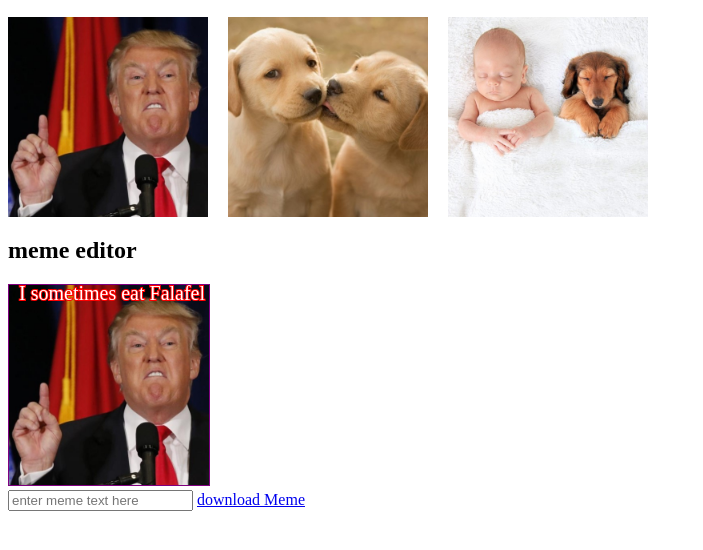
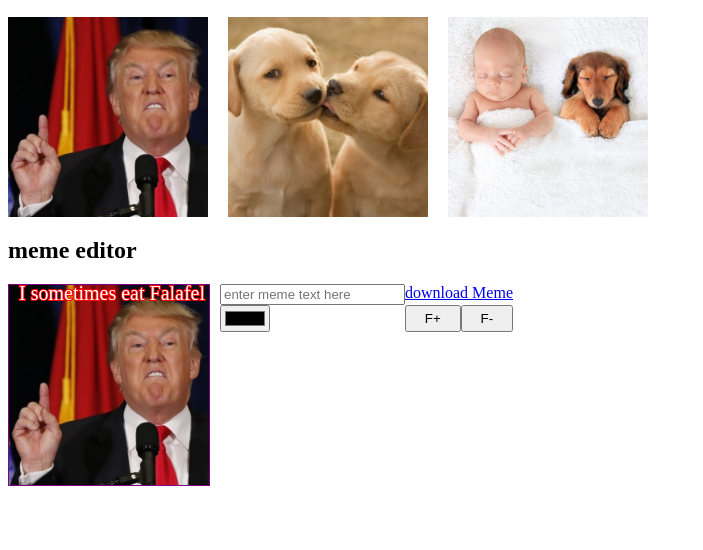
Before and after one commit to OferKoren/memeGen, a plain HTML site: page index.html in a window 1280 px wide. Shown: the part 110-660 px from the top of the page, without its empty margins (0-703 px from the left). Drawn offline with Linux system fonts and the light colour scheme.

Commit message:
Add colorPicker and font size change

```diff
--- a/css/basics/layout.css
+++ b/css/basics/layout.css
@@ -5,3 +5,17 @@
     gap: 20px;
     grid-auto-flow: row;
 }
+.editor-layout {
+    display: grid;
+
+    grid-auto-flow: column;
+    gap: 10px;
+    grid-template-columns: repeat(2, max-content);
+}
+.control-panel-layout {
+    display: grid;
+    grid-template-rows: repeat(3, min-content);
+}
+.control-panel-layout a {
+    grid-column: 2 / span 2;
+}
--- a/index.html
+++ b/index.html
@@ -19,11 +19,17 @@
             <section class="meme editor">
                 <h2>meme editor</h2>
                 <!-- <img src="imgs/1.jpg" alt="" /> -->
-                <canvas width="200" height="200" class="canvas"></canvas>
-                <section class="editor-control-panel">
-                    <input type="text" class="editor-txt" placeholder="enter meme text here" oninput="onSetLineTxt(this)" />
-                    <a href="#" onclick="downloadMeme(this)" download="my-meme.jpg">download Meme</a>
-                </section>
+                <div class="main-editor editor-layout">
+                    <canvas width="200" height="200" class="canvas"></canvas>
+                    <section class="editor-control-panel control-panel-layout">
+                        <input type="text" class="editor-txt" placeholder="enter meme text here" oninput="onSetLineTxt(this)" />
+                        <a href="#" onclick="downloadMeme(this)" download="my-meme.jpg">download Meme</a>
+
+                        <input type="color" class="stroke-clr" oninput="onChangeStrokeColor(this)" />
+                        <button class="font-inc" onclick="onChangeFont(this)" data-diff="1">F+</button>
+                        <button class="font-dec" onclick="onChangeFont(this)" data-diff="-1">F-</button>
+                    </section>
+                </div>
             </section>
         </main>
         <footer></footer>
--- a/js/controllers/meme.controller.js
+++ b/js/controllers/meme.controller.js
@@ -56,3 +56,14 @@ function onSetLineTxt({ value }) {
 function clearCanvas() {
     gCtx.clearRect(0, 0, gElCanvas.width, gElCanvas.height)
 }
+
+function onChangeStrokeColor({ value }) {
+    //*value in this situation is the stroke clr from the input
+    changeStroke(value)
+    renderMeme()
+}
+function onChangeFont({ dataset }) {
+    const diff = +dataset.diff
+    changeFont(diff)
+    renderMeme()
+}
--- a/js/services/meme.service.js
+++ b/js/services/meme.service.js
@@ -37,3 +37,14 @@ function imgSelect(id) {
     console.log(id)
     gMeme.selectedImgId = id
 }
+//*change storke
+function changeStroke(strokeClr, lineIdx = 0) {
+    const line = gMeme.lines[lineIdx]
+    line.color = strokeClr
+}
+
+//*change fontSize
+function changeFont(diff, lineIdx = 0) {
+    const line = gMeme.lines[lineIdx]
+    line.size = line.size + diff
+}
```
